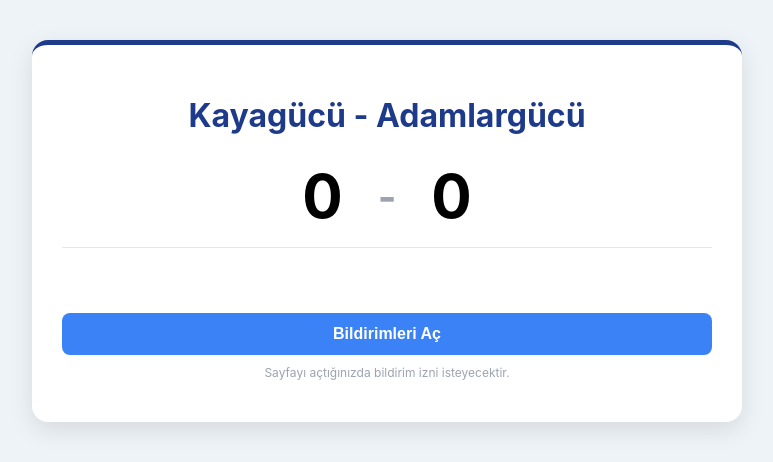
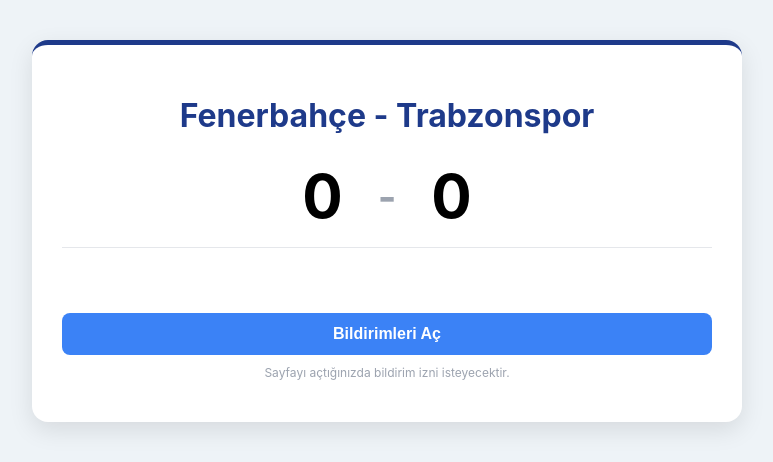
Before and after one commit to egemenkaya4498-bit/derbichallenge, a Node server app: page / in a window 1280 px wide. Shown: the top 462 px of the page, without its empty margins (253-1026 px from the left). Run offline with Node 20, Linux system fonts and the light colour scheme; data that the repository does not hold is empty; some libraries are stand-ins or nearby versions.

Commit message:
Güncelleme

```diff
--- a/views/admin.ejs
+++ b/views/admin.ejs
@@ -49,7 +49,7 @@
             <h2>Yeni Maç Olayı (Gol/Kart/Kadrolar)</h2>
 
             <label for="macAdi">Maç Adı (Bildirim Metni İçin):</label>
-            <input type="text" id="macAdi" name="macAdi" value="Kayagücü - Adamlargücü" required>
+            <input type="text" id="macAdi" name="macAdi" value="Fenerbahçe - Trabzonspor" required>
 
             <label for="olayTuru">Olay Türü:</label>
             <select id="olayTuru" name="olayTuru" required>
@@ -62,8 +62,8 @@
             <!-- TAKIM SEÇENEĞİ -->
             <label for="takim">Olay Hangi Takım İçin:</label>
             <select id="takim" name="takim" required>
-                <option value="Kayagücü">Kayagücü</option>
-                <option value="Adamlargücü">Adamlargücü</option>
+                <option value="Fenerbahçe">Fenerbahçe</option>
+                <option value="Trabzonspor">Trabzonspor</option>
                 <option value="Genel">Genel (Kadrolar, Maç Başladı vb.)</option>
             </select>
 
--- a/views/index.ejs
+++ b/views/index.ejs
@@ -51,7 +51,7 @@
 </head>
 <body>
     <div class="mac-sonucu">
-        <h1>Kayagücü - Adamlargücü</h1>
+        <h1>Fenerbahçe - Trabzonspor</h1>
 
         <!-- SKOR HESAPLAMA EJS KODU (DÜZELTİLDİ) -->
         <%
@@ -61,11 +61,11 @@
                 // SADECE 'Gol' olaylarını filtrele
                 if (olay.olayTuru === 'Gol') {
                     // YENİ KONTROL: Eğer olayın 'takim' alanı "Fenerbahçe" ise skoru artır
-                    if (olay.takim === 'Kayagücü') {
+                    if (olay.takim === 'Fenerbahçe') {
                         ev_sahibi_skor++;
                     }
                     // YENİ KONTROL: Eğer olayın 'takim' alanı "Trabzonspor" ise skoru artır
-                    else if (olay.takim === 'Adamlargücü') {
+                    else if (olay.takim === 'Trabzonspor') {
                         deplasman_skor++;
                     }
                 }
@@ -85,9 +85,9 @@
         </div>
 
         <div class="olay-listesi">
-            <!-- Ev Sahibi Olayları (Kayagücü) -->
+            <!-- Ev Sahibi Olayları (Fenerbahçe) -->
             <div class="ev-sahibi-olaylar">
-                <% olaylar.filter(o => o.takim === 'Kayagücü').forEach(olay => { %>
+                <% olaylar.filter(o => o.takim === 'Fenerbahçe').forEach(olay => { %>
                     <div class="oyuncu-olay">
                         <span class="dakika"><%= olay.dakika %>'</span>
                         <span class="ikon <%= olay.olayTuru === 'Gol' ? 'gol-ikonu' : olay.olayTuru.includes('Kirmizi') ? 'kirmizi-kart-ikonu' : olay.olayTuru.includes('Sari') ? 'sari-kart-ikonu' : 'kamera-ikonu' %>">
@@ -100,7 +100,7 @@
 
             <!-- Deplasman Olayları (Trabzonspor) -->
             <div class="deplasman-olaylar">
-                <% olaylar.filter(o => o.takim === 'Adamlargücü').forEach(olay => { %>
+                <% olaylar.filter(o => o.takim === 'Trabzonspor').forEach(olay => { %>
                     <div class="oyuncu-olay">
                         <span class="dakika"><%= olay.dakika %>'</span>
                         <span class="ikon <%= olay.olayTuru === 'Gol' ? 'gol-ikonu' : olay.olayTuru.includes('Kirmizi') ? 'kirmizi-kart-ikonu' : olay.olayTuru.includes('Sari') ? 'sari-kart-ikonu' : 'kamera-ikonu' %>">
```
